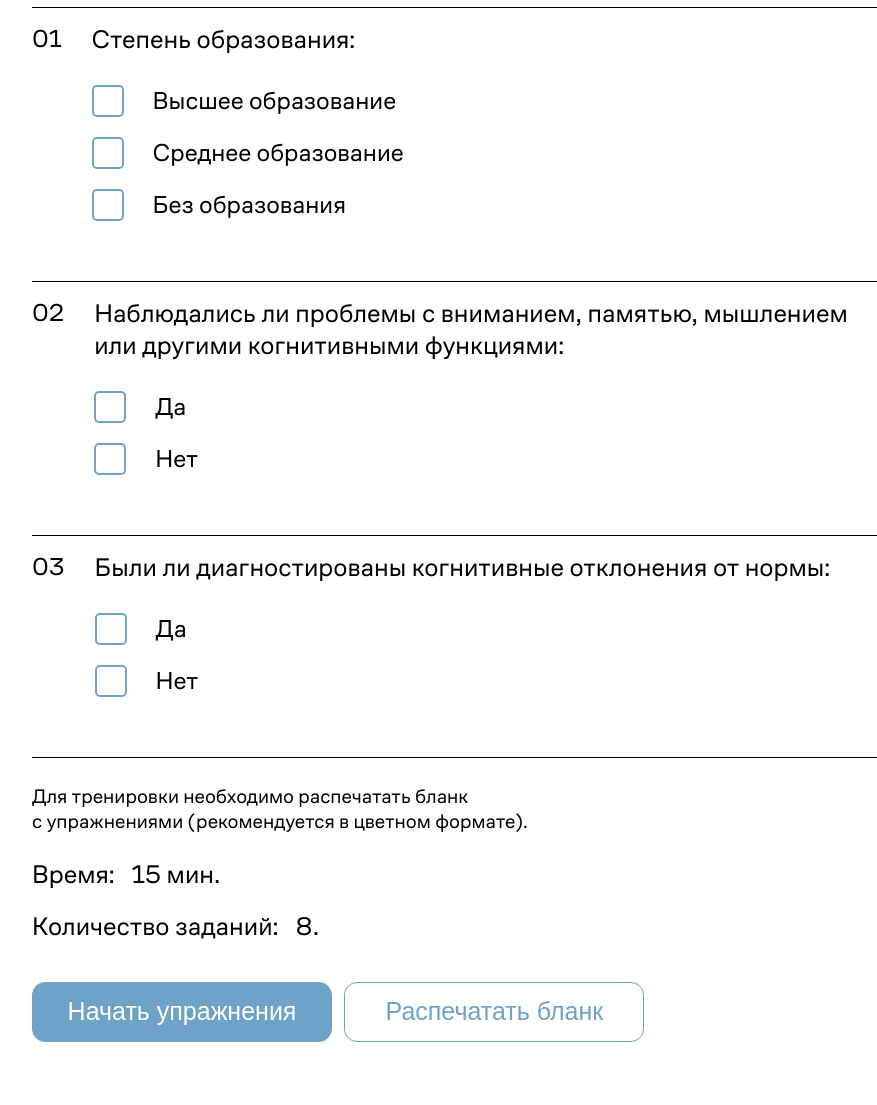
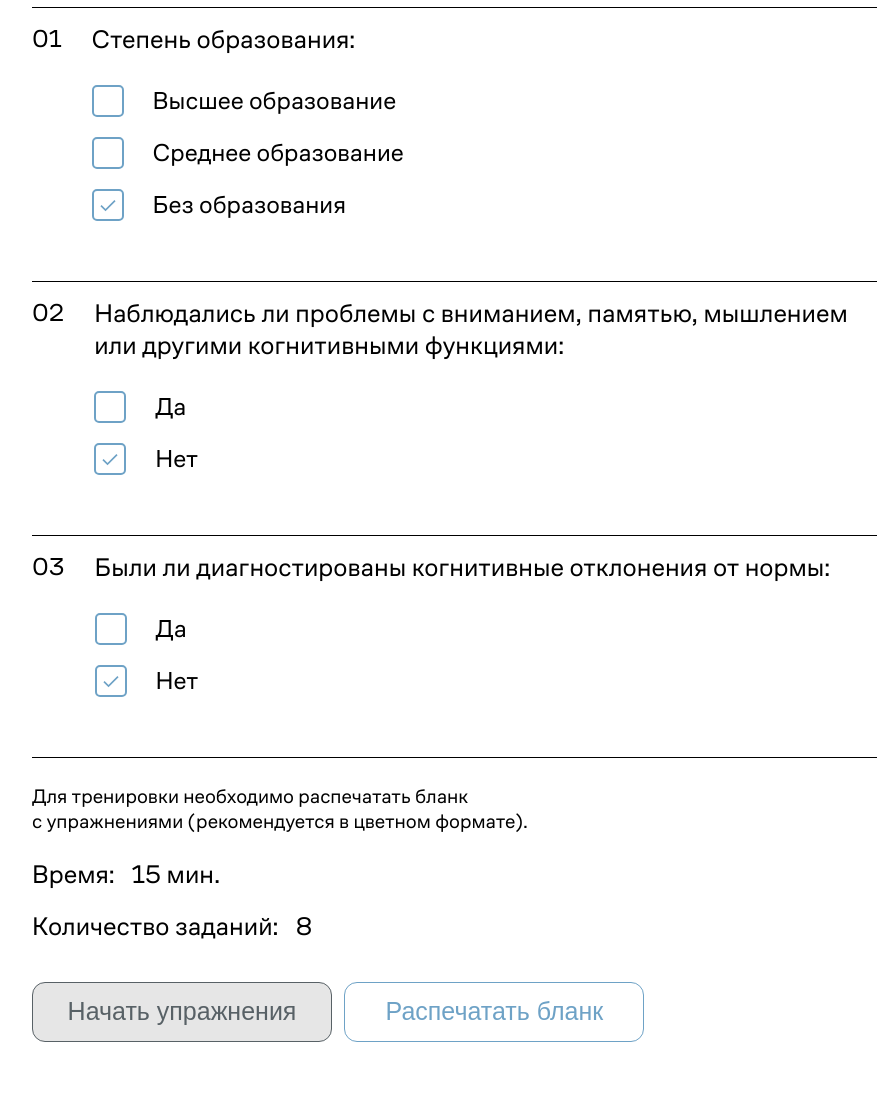
Before and after one commit to t0sssik/memory-project, a Django app: page /start/ in a window 1280 px wide. Shown: the part 394-1499 px from the top of the page, without its empty margins (8-885 px from the left). Run offline with Django 5.2, Linux system fonts and the light colour scheme; some web fonts are replaced.

Commit message:
feat: start test validation (print before start principle)

```diff
--- a/Main/static/styles/start.css
+++ b/Main/static/styles/start.css
@@ -208,7 +208,7 @@ label:hover{
 button{
     width: 300px;
     height: 60px;
-    margin: 20px 7px 63px 0;
+
     border-radius: 13px;
     background: white;
     font-size:25px;
@@ -226,7 +226,44 @@ button.btn-download{
     color: var(--font-color-secondary);
 }
 
-button:hover{
+button.is-valid:hover{
     box-shadow: #4b81a6 3px 3px, #45779a 6px 6px;
     font-size: 26px;
 }
+
+button.is-invalid {
+    position: relative;
+    background: #e6e6e6;
+    color: #586166;
+    border-color: #586166;
+    cursor: default;
+    z-index: -1;
+}
+
+.buttons{
+    padding: 20px 0 63px 0;
+}
+
+.tooltip{
+    margin-right: 7px;
+    display: inline-block;
+    position: relative;
+}
+
+.tooltip .tooltip-text{
+    visibility: hidden;
+    position: absolute;
+    z-index: 1;
+    top:-130px;
+    right: -180px;
+    width: 150px;
+    font-size: 15px;
+    background-color: var(--font-color-secondary);
+    border-radius: 25%;
+    padding: 15px;
+    color: white;
+}
+
+.tooltip:hover .tooltip-text{
+    visibility: visible;
+}
--- a/Main/views.py
+++ b/Main/views.py
@@ -14,7 +14,6 @@ def index(request):
 def start(request):
     if request.method == "POST":
         info = get_start_info(request.POST)
-        print(info)
     return render(request, 'start.html')
 
 def auth(request):
--- a/templates/start.html
+++ b/templates/start.html
@@ -16,7 +16,7 @@
                         некоторые упражнения.</p>
         </div>
         <div class="info">
-            <form method="post">
+            <form method="post" name="form">
             {% csrf_token %}
                 <ol>
                     <li>
@@ -34,7 +34,7 @@
                             </div>
                             <div>
                                 <input type="radio" id='education3' name="education" value="none" required
-                                class="radio"/>
+                                class="radio" checked/>
                                 <label for="education3">Без образования</label>
                             </div>
                         </div>
@@ -50,7 +50,7 @@
                             </div>
                             <div>
                                 <input type="radio" id='problems2' name="problems" value="0" required
-                                class="radio"/>
+                                class="radio" checked/>
                                 <label for="problems2">Нет</label>
                             </div>
                         </div>
@@ -65,7 +65,7 @@
                             </div>
                             <div>
                                 <input type="radio" id='disease2' name="disease" value="0" required
-                                class="radio"/>
+                                class="radio" checked/>
                                 <label for="disease2">Нет</label>
                             </div>
                         </div>
@@ -74,13 +74,30 @@
             <p class="description">Для тренировки необходимо распечатать бланк <br>
             с упражнениями (рекомендуется в цветном формате).</p>
             <p class="note">Время: &nbsp; 15 мин.</p>
-            <p class="note">Количество заданий: &nbsp; 8.</p>
+            <p class="note">Количество заданий: &nbsp; 8</p>
             <div class="buttons">
-                <button class="btn-start" type="submit" value="hello-form" name="hello-form">Начать упражнения</button>
-                <a download href="{% static "/tests/test.pdf" %}"><button type="button" class="btn-download">Распечатать бланк</button></a>
+                <div class="tooltip">
+                    <button type="submit" id="btn-start" class="is-invalid" disabled>Начать упражнения</button>
+                    <span class="tooltip-text" id="tooltip-text">Перед началом тестирования необходимо распечатать
+                        бланк, воспользовавшись кнопкой ниже! 👇</span>
+                </div>
+                <a onclick="OpenButton()" id="download" download href="{% static "/tests/test.pdf" %}">
+                    <button type="button" class="btn-download is-valid">Распечатать бланк</button>
+                </a>
             </div>
             </form>
         </div>
     </main>
+    <script>
+        const startButton = document.getElementById('btn-start');
+        const tooltipText = document.getElementById('tooltip-text')
+
+        function OpenButton(){
+            startButton.removeAttribute('disabled');
+            startButton.setAttribute('class', 'btn-start is-valid');
+            tooltipText.className = '';
+            tooltipText.hidden = true;
+        }
+    </script>
     </body>
 </html>
```
